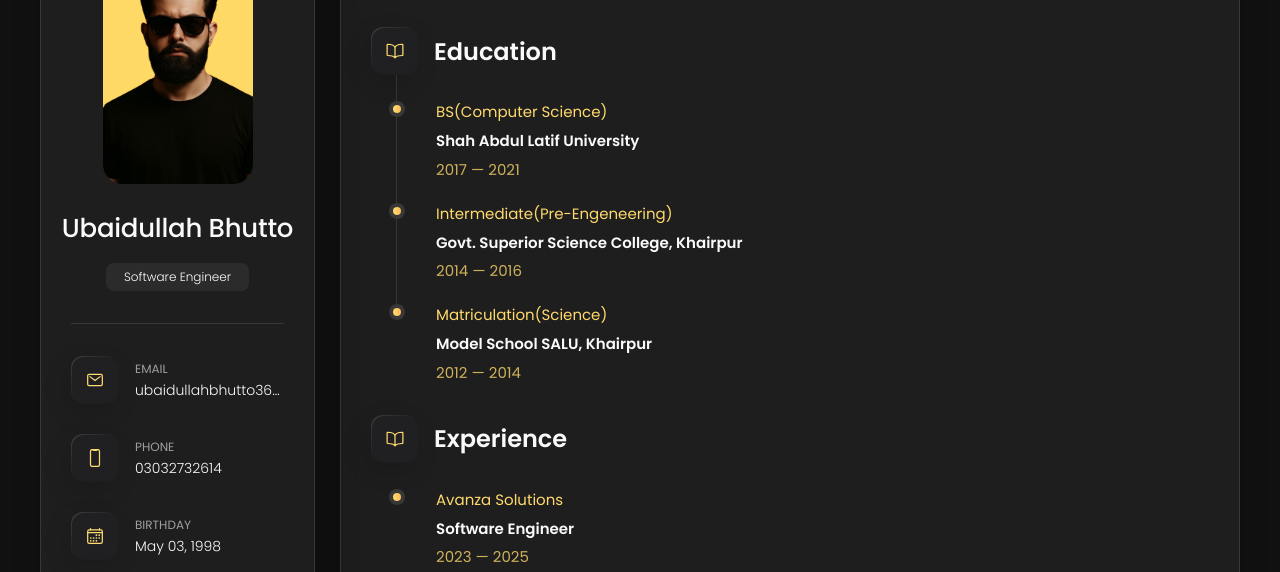
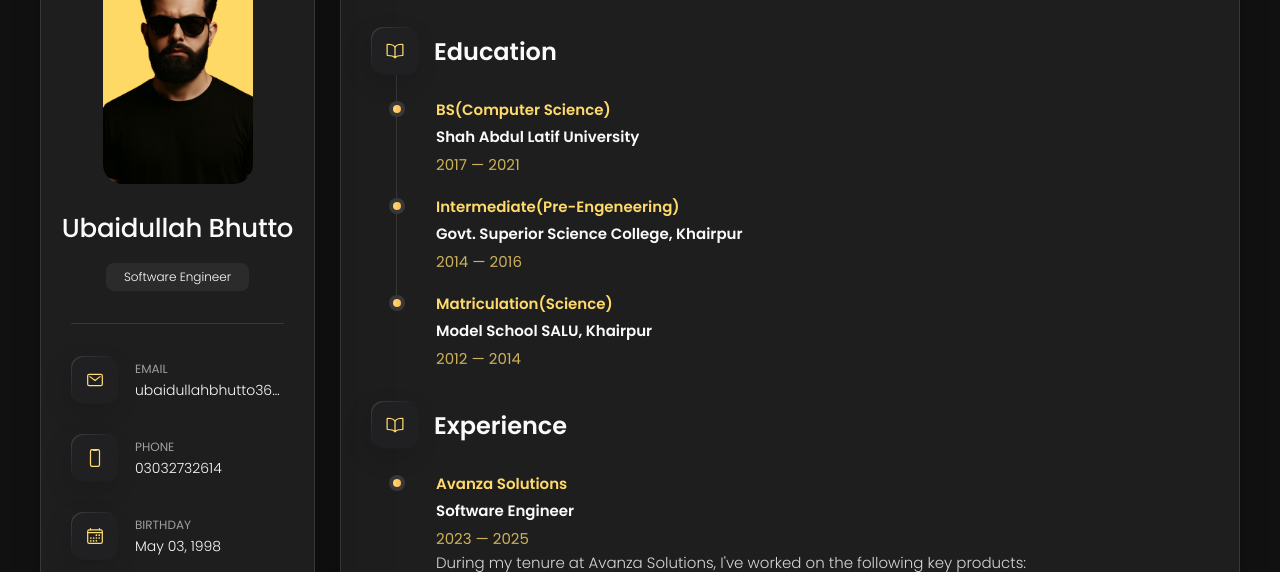
Before and after one commit to ubaidullah98/portfolio-site, a plain HTML site: page index.html in a window 1280 px wide. Both pictures are taken after a click on the button "Resume". Shown: the part 162-734 px from the top of the page. Drawn offline with nearby package versions, Linux system fonts and the light colour scheme.

Commit message:
portfolio site2

```diff
--- a/assets/css/style.css
+++ b/assets/css/style.css
@@ -1888,9 +1888,8 @@ textarea.form-input::-webkit-resizer { display: none; }
   }
 
   .h4-title{
-    color: var(--vegas-gold);
-    font-weight: var(--fw-400);
-    line-height: 1.6;
+    font-size: var(--fs-6);
+    line-height: 1.3;
     margin-bottom: 7px;
     color: hsl(45, 100%, 71%);
   }
```
